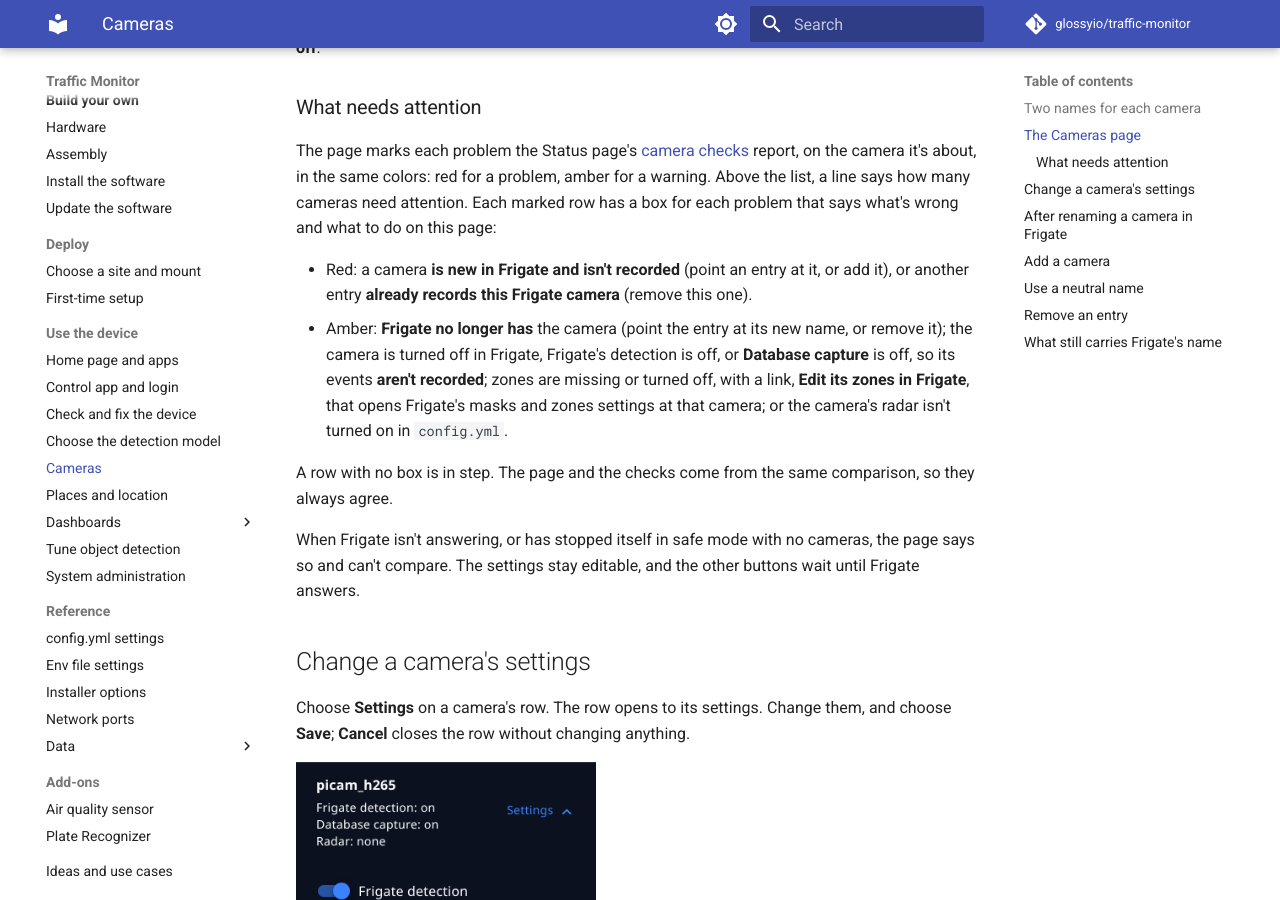
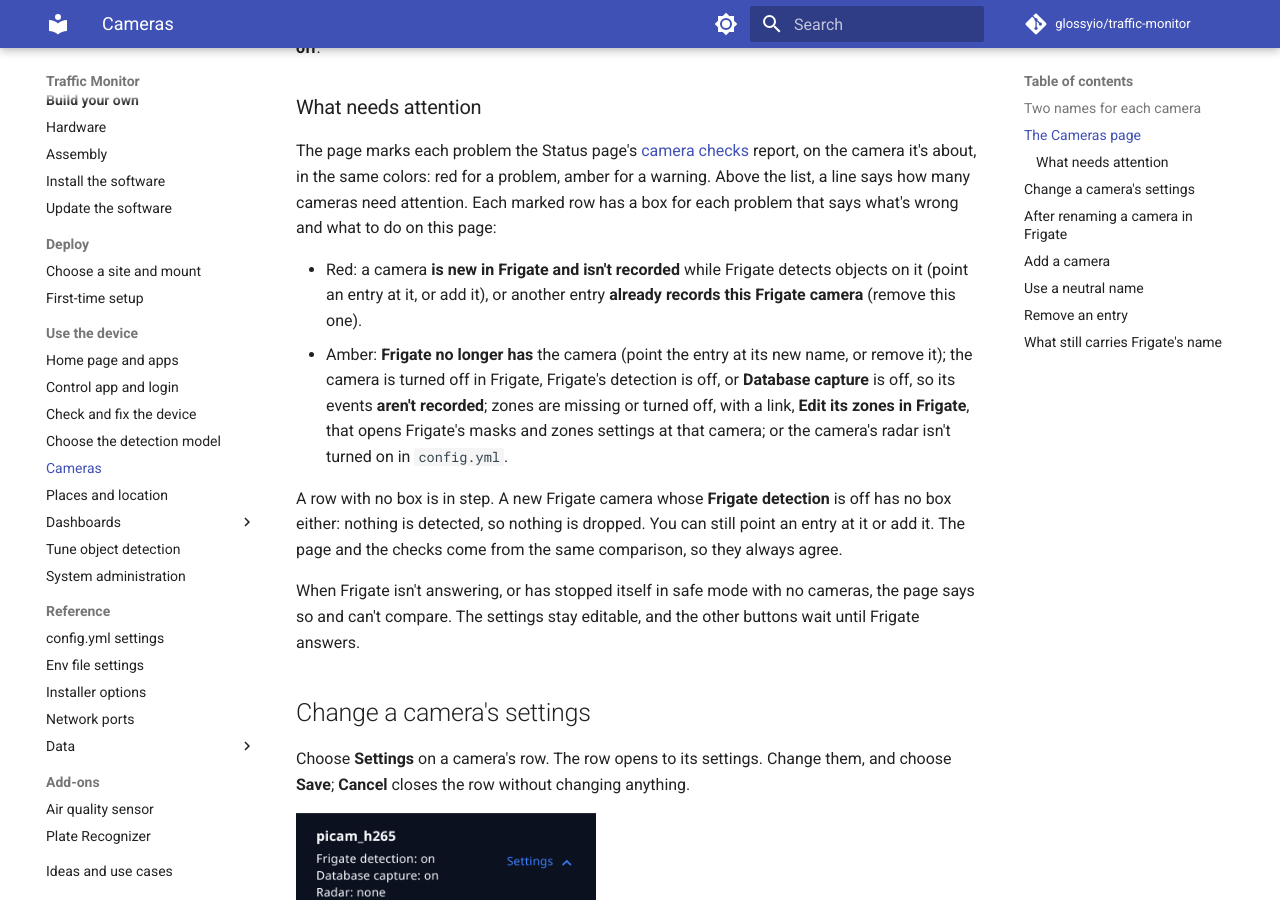
Before and after one commit to glossyio/traffic-monitor, an MkDocs documentation site: the page built from docs/use/cameras.md, in a window 1280 px wide and 900 px high, scrolled down 2667 px. Built offline with MkDocs 1.6.1 and Material for MkDocs 9.7.7, drawn with Linux system fonts in a browser that asks for light colours; comment, search, counter and statistics services are not loaded; the version menu is left out; some of the changed text lies outside the part shown.

Commit message:
Don't flag an unpaired Frigate camera whose detection is off
A Frigate camera that no entry points at was not_paired, an error,
whenever it was on in Frigate. With Frigate's detection off for it,
nothing is detected, so nothing is dropped, as with a paired camera
whose two switches are off. It is now not_paired only while its
detection isn't off. The row is still listed, with Add as new and
Point, and no box; the cameras check stays ok.

Assisted-by: Claude Code 2.1.323 (CLI)
AI-Model: Claude Opus 5.5 (claude-opus-5-5)
AI-Effort: high
AI-Role: drafted

```diff
--- a/docs/use/cameras.md
+++ b/docs/use/cameras.md
@@ -39,10 +39,10 @@ A Frigate camera that no entry is paired with shows its **Frigate detection**, a
 
 The page marks each problem the Status page's [camera checks](device-health.md#the-camera-checks) report, on the camera it's about, in the same colors: red for a problem, amber for a warning. Above the list, a line says how many cameras need attention. Each marked row has a box for each problem that says what's wrong and what to do on this page:
 
-* Red: a camera **is new in Frigate and isn't recorded** (point an entry at it, or add it), or another entry **already records this Frigate camera** (remove this one).
+* Red: a camera **is new in Frigate and isn't recorded** while Frigate detects objects on it (point an entry at it, or add it), or another entry **already records this Frigate camera** (remove this one).
 * Amber: **Frigate no longer has** the camera (point the entry at its new name, or remove it); the camera is turned off in Frigate, Frigate's detection is off, or **Database capture** is off, so its events **aren't recorded**; zones are missing or turned off, with a link, **Edit its zones in Frigate**, that opens Frigate's masks and zones settings at that camera; or the camera's radar isn't turned on in `config.yml`.
 
-A row with no box is in step. The page and the checks come from the same comparison, so they always agree.
+A row with no box is in step. A new Frigate camera whose **Frigate detection** is off has no box either: nothing is detected, so nothing is dropped. You can still point an entry at it or add it. The page and the checks come from the same comparison, so they always agree.
 
 When Frigate isn't answering, or has stopped itself in safe mode with no cameras, the page says so and can't compare. The settings stay editable, and the other buttons wait until Frigate answers.
 
@@ -73,14 +73,14 @@ Radar settings themselves, such as turning a radar off, stay in [`config.yml`](.
 When you rename a camera in Frigate, the Traffic Monitor doesn't know the new name belongs to the same camera, and records nothing from it until you say so.
 
 1. In Frigate's configuration editor, rename the camera and choose **Save & Restart**. Frigate uses the new name only after it restarts, so **Save** alone changes nothing yet.
-2. Open the Cameras page. The old entry reads **Frigate no longer has** the old name, and the new name has its own row, **new in Frigate and isn't recorded**.
+2. Open the Cameras page. The old entry reads **Frigate no longer has** the old name, and the new name has its own row, **new in Frigate and isn't recorded**. If Frigate's detection is off for the camera, the new row has no box, because nothing is being dropped, but it still offers **Point**.
 3. On the new row, choose **Point `<entry>` at this**, and confirm.
 
 ![The confirmation for Point camera_1_3fa9c2 at oak_ave_tele, saying that events from oak_ave_tele will be recorded as camera_1_3fa9c2 with the same settings and nothing already recorded changes](../assets/images/cameras-point.png){ width="300" }
 
 The entry keeps its name and settings, so the camera's records carry on under the same name, in the same deployment, with nothing changed in the database. If two cameras were renamed together, each new row offers a button for each entry whose camera is gone. To choose the right pair, look at the entries' rows: each shows Frigate's old name for its camera and its radar. An entry whose camera is only turned **Off** in Frigate isn't offered, because that camera still exists.
 
-Until you point the entry at the new name, the Status page's **Cameras in config.yml** check is a problem.
+Until you point the entry at the new name, the Status page's **Cameras in config.yml** check is a problem. While Frigate's detection is off for the camera, it's a warning instead, about the old entry, whose camera is gone.
 
 ## Add a camera
 
```
Also changed, not shown: docs/development/tm-control.md (+1 -1 lines), docs/use/device-health.md (+2 -2 lines), tm-control/ui/README.md (+2 -1 lines), 7 other files.
